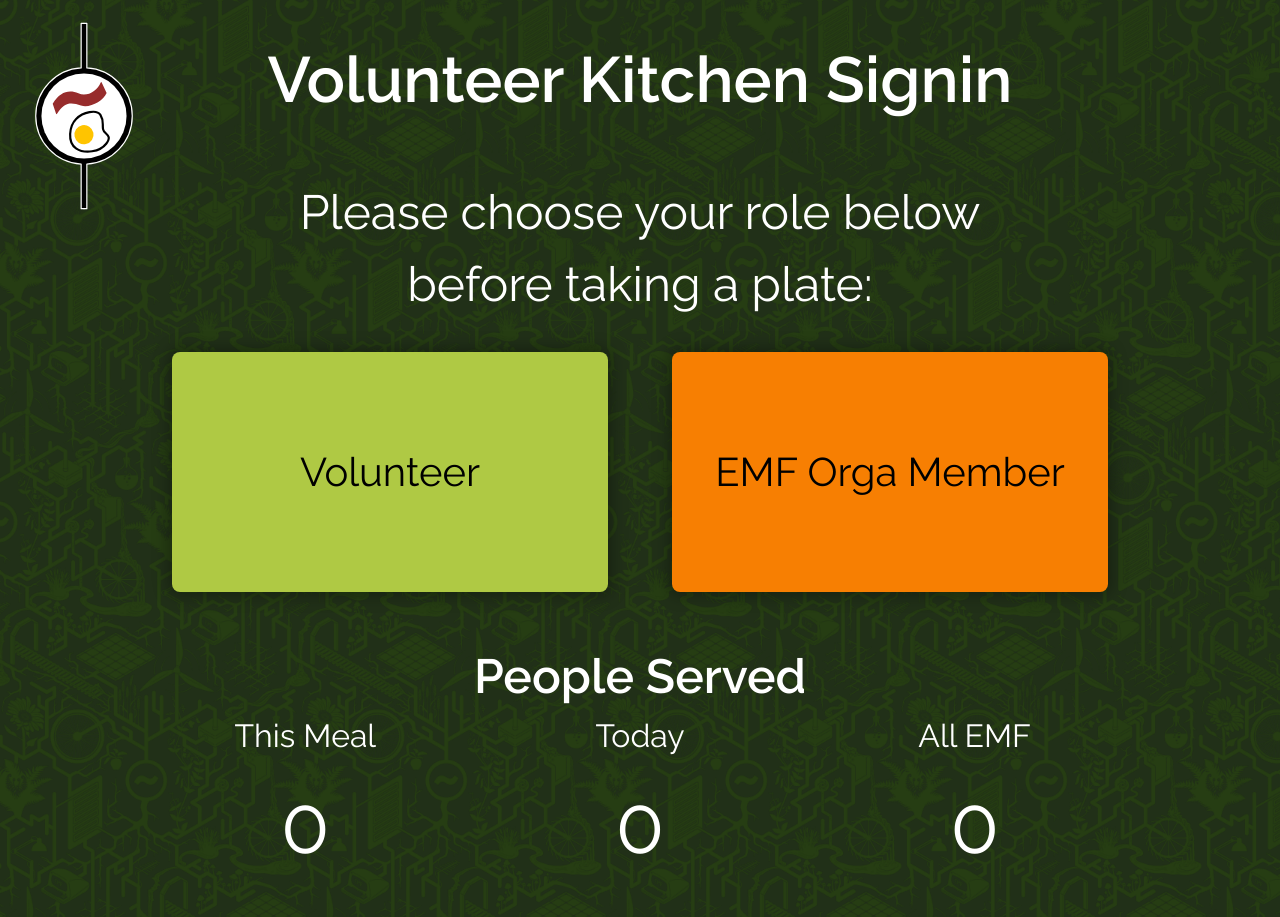
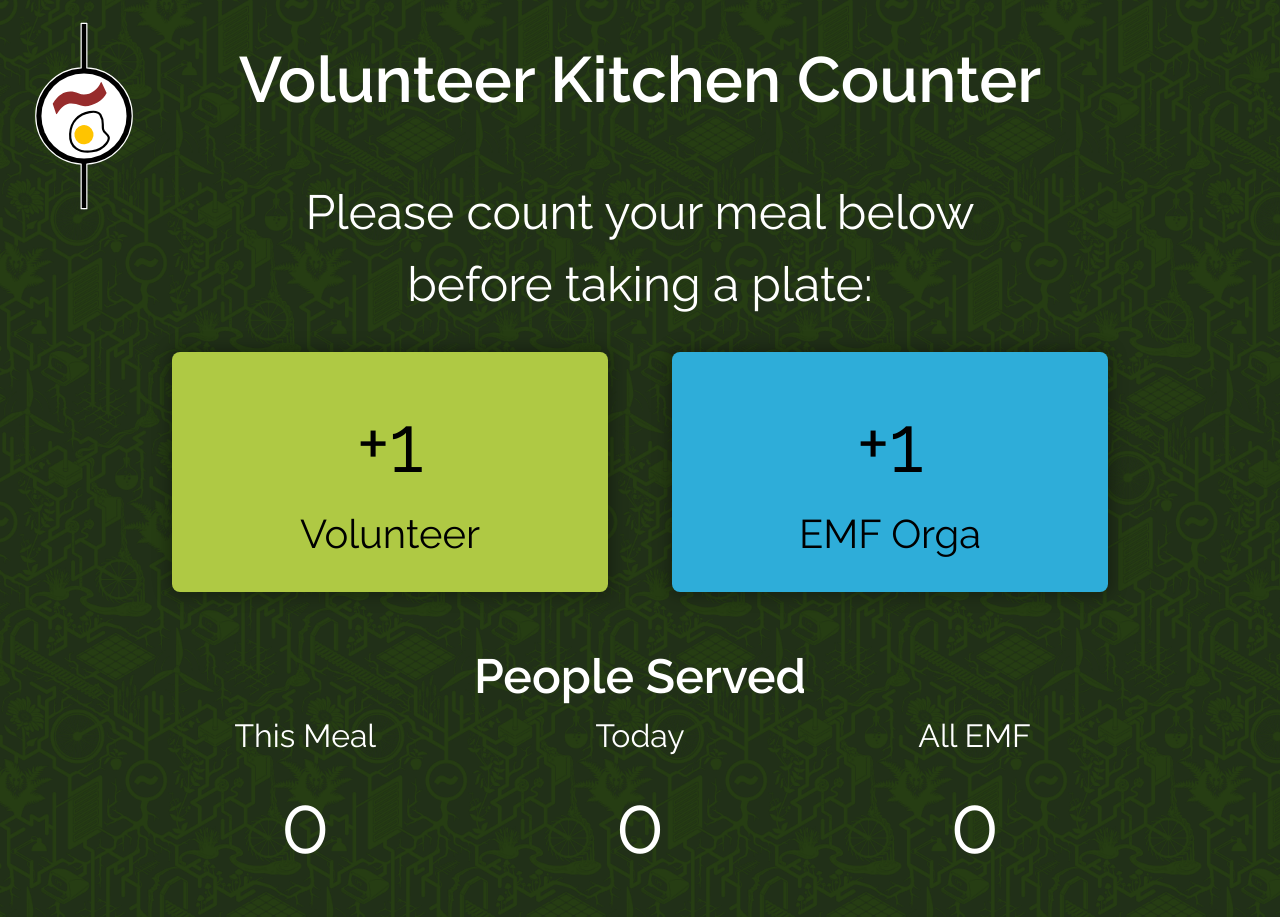
Before and after one commit to paullessing/emfkitchen-tracker, a SvelteKit app: page / in a window 1280 px wide. Built offline with nearby package versions, Linux system fonts and the light colour scheme.

Commit message:
chore: minor UI changes to make the Orga button less appealing

```diff
--- a/src/routes/+page.svelte
+++ b/src/routes/+page.svelte
@@ -14,7 +14,7 @@
 
   const reminders: { [key in ReminderType]: string } = {
     volunteer: 'Please put your token into the provided container.',
-    orga: 'Enjoy your lunch!',
+    orga: 'Enjoy your meal!',
     none: '',
   } as const;
 
@@ -100,19 +100,19 @@
 
 <img class="logo" src="/logo-outline.svg" alt="EMF Volunteer Kitchen" width="200" />
 
-<h1 class="title">Volunteer Kitchen Signin</h1>
+<h1 class="title">Volunteer Kitchen Counter</h1>
 
-<p class="cta-header">Please choose your role below<br />before taking a plate:</p>
+<p class="cta-header">Please count your meal below<br />before taking a plate:</p>
 <div class="eater-selection">
   <button
     class="eater-selection__choice eater-selection__choice--volunteer"
     on:click={onClickType('volunteer')}
-    >Vo&shy;lun&shy;teer
+    ><span style="font-size:2em">+1</span><br />Vo&shy;lun&shy;teer
   </button>
   <button
     class="eater-selection__choice eater-selection__choice--orga"
     on:click={onClickType('orga')}
-    >EMF Orga Member
+    ><span style="font-size:2em">+1</span><br />EMF Orga
   </button>
 </div>
 
@@ -192,7 +192,7 @@
       }
 
       &--orga {
-        background: $orange;
+        background: $blue;
       }
     }
   }
```
